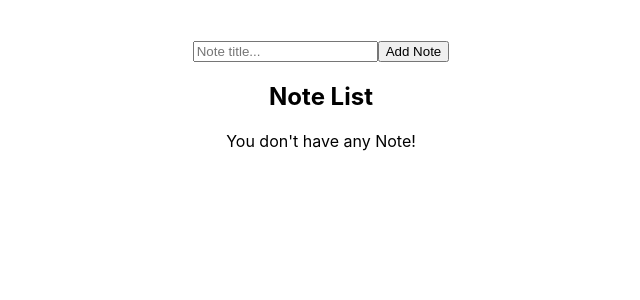
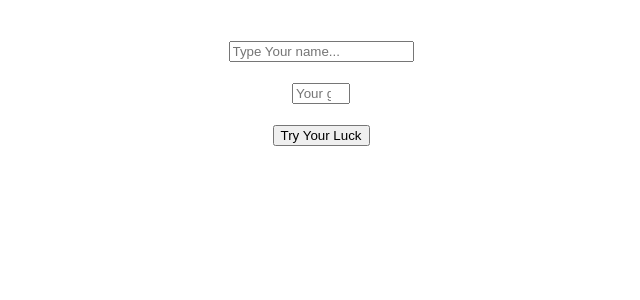
Before and after one commit to jiboninfo1994/60-days-of-code-challenge, a React (Create React App) app: page / in a window 1280 px wide. Shown: the top 300 px of the page, without its empty margins (319-959 px from the left). Built offline with nearby package versions, Linux system fonts and the light colour scheme.

Commit message:
User lucky number wining app is done

```diff
--- a/src/App.js
+++ b/src/App.js
@@ -2,91 +2,121 @@ import { useState } from 'react';
 import './App.css';
 
 function App() {
-  const [noteTitle, setNoteTitle] = useState('');
-  const [notes, setNotes] = useState([]);
-  const [editMode, setEditMode] = useState(false);
-  const [editableNote, setEditableNote] = useState(null);
+  const [tryNumber, setTryNumber] = useState('');
+  const [userName, setUserName] = useState('');
+  const [randomNumber, setRandomNumber] = useState(null);
+  const [isLuckyMode, setIsLuckyMode] = useState(false);
+  const [count, setCount] = useState(0);
+  const [users, setUsers] = useState([]);
+  const [isWinner, setIsWinner] = useState(false);
 
-  // Submit handler
-  const submitHandler = (e) => {
-    e.preventDefault();
+  const handleLuckyNumber = (e) => {
+    const inputVal = e.target.value;
 
-    if (!noteTitle) {
-      return alert('Note title field is required!');
+    if (inputVal === '' || (inputVal >= 0 && inputVal <= 9)) {
+      setTryNumber(inputVal);
+    } else {
+      alert('Your number must be 0-9');
     }
-    editMode ? updateHandler() : createHandler();
   };
 
-  // Create handler
-  const createHandler = () => {
-    const newNote = {
-      id: Date.now().toString(),
-      title: noteTitle
+  const handleSubmit = (e) => {
+    e.preventDefault();
+    if (tryNumber === '' || !userName) {
+      return alert('Number and Name field is required!');
+    }
+
+    const randomNum = Math.floor(Math.random() * 10);
+
+    setRandomNumber(randomNum);
+    setIsLuckyMode(true);
+    setCount(count + 1);
+
+    updateUser(randomNum);
   };
 
-    setNotes([...notes, newNote]);
-    setNoteTitle('');
+  const winnerPosition = (number) => {
+    if (number === 1) return number + 'st';
+    if (number === 2) return number + 'nd';
+    if (number === 3) return number + 'rd';
+    return number + 'th';
   };
 
-  // Delete handler
-  const deleteHandler = (id) => {
-    setNotes(notes?.filter((item) => item.id !== id));
+  const updateUser = (randomNum) => {
+    if (parseInt(tryNumber) === randomNum) {
+      const newUser = {
+        id: Date.now().toString(),
+        title: userName,
+        totalAttempt: count
       };
 
-  // Edit handler
-  const editHandler = (note) => {
-    setEditMode(true);
-    setEditableNote(note);
-    setNoteTitle(note.title);
-  };
-
-  // Update Handler
-  const updateHandler = () => {
-    console.log('I am update');
-    setNotes(
-      notes.map((item) => {
-        if (item.id === editableNote.id) {
-          return { ...item, title: noteTitle };
+      setIsWinner(true);
+      setUsers([...users, newUser]);
     }
-
-        return item;
-      })
-    );
-    setEditMode(false);
-    setEditableNote(null);
-    setNoteTitle('');
   };
 
   return (
     <div className="App" style={{ marginTop: '40px' }}>
-      <form onSubmit={submitHandler}>
+      {isLuckyMode &&
+        (tryNumber === randomNumber?.toString() ? (
+          <h2>
+            Congratulations, you won! your random number is {randomNumber}
+          </h2>
+        ) : (
+          <h2>
+            Uff! You lose, try again! your random number is {randomNumber}
+          </h2>
+        ))}
+
+      <form onSubmit={handleSubmit}>
+        <div className="form-group" style={{ marginBottom: '20px' }}>
           <input
             type="text"
-          placeholder="Note title..."
-          value={noteTitle}
-          onChange={(e) => setNoteTitle(e.target.value)}
+            placeholder="Type Your name... "
+            value={userName}
+            onChange={(e) => setUserName(e.target.value)}
           />
-        <button type="submit">{editMode ? 'Update Note' : 'Add Note'}</button>
+        </div>
+        <div className="form-group" style={{ marginBottom: '20px' }}>
+          <input
+            type="number"
+            value={tryNumber}
+            placeholder="Your guess number..."
+            min="0"
+            max="9"
+            style={{ minWidth: '50px', textAlign: 'center' }}
+            onChange={handleLuckyNumber}
+          />
+        </div>
+        {!isWinner && count >= 0 && count < 10 ? (
+          <button className="submit-button">Try Your Luck</button>
+        ) : null}
       </form>
-      <div className="note-list">
-        <h2>Note List</h2>
-        {notes && notes.length < 1 && <p>You don't have any Note!</p>}
-        {notes && notes.length > 0 && (
-          <ul>
-            {notes?.map((note) => (
-              <li key={note.id}>
-                <span>{note.title}</span>
-                <button type="button" onClick={() => editHandler(note)}>
-                  Edit Note
-                </button>
-                <button type="button" onClick={() => deleteHandler(note.id)}>
-                  Delete
-                </button>
-              </li>
+
+      {users && users.length > 0 && (
+        <div className="user-table" style={{ textAlign: 'center' }}>
+          <h2>User Table</h2>
+
+          <table style={{ minWidth: '500px', margin: 'auto' }}>
+            <thead>
+              <tr>
+                <th scope="col">Name</th>
+                <th scope="col">Position</th>
+                <th scope="col">Total Attempts</th>
+              </tr>
+            </thead>
+            <tbody>
+              {users.map((item, index) => (
+                <tr key={index}>
+                  <td>{item.title}</td>
+                  <td>{winnerPosition(index + 1)}</td>
+                  <td>You tried {item.totalAttempt + 1} times</td>
+                </tr>
               ))}
-          </ul>
+            </tbody>
+          </table>
+        </div>
       )}
-      </div>
     </div>
   );
 }
```
Lines whose indentation alone changed are shown as unchanged.
